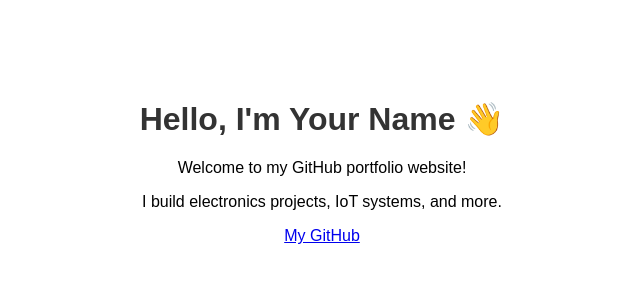
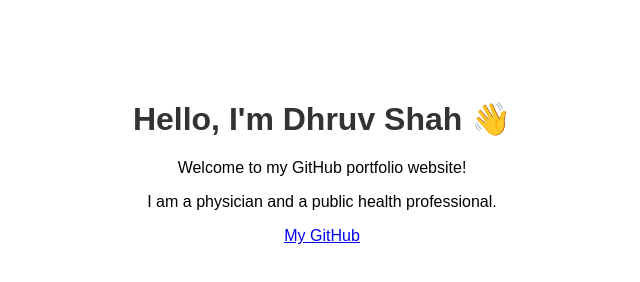
Before and after one commit to dhruv-shah1997/dhruv-shah1997.github.io, a plain HTML site: page index.html in a window 1280 px wide. Shown: the whole page, without its empty margins (318-958 px from the left). Drawn offline with Linux system fonts and the light colour scheme.

Commit message:
index.html

```diff
--- a/index.html
+++ b/index.html
@@ -14,9 +14,9 @@
     </style>
 </head>
 <body>
-    <h1>Hello, I'm Your Name 👋</h1>
+    <h1>Hello, I'm Dhruv Shah 👋</h1>
     <p>Welcome to my GitHub portfolio website!</p>
-    <p>I build electronics projects, IoT systems, and more.</p>
+    <p>I am a physician and a public health professional.</p>
     <a href="https://github.com/dhruv-shah1997.github.io">My GitHub</a>
 </body>
 </html>
```
